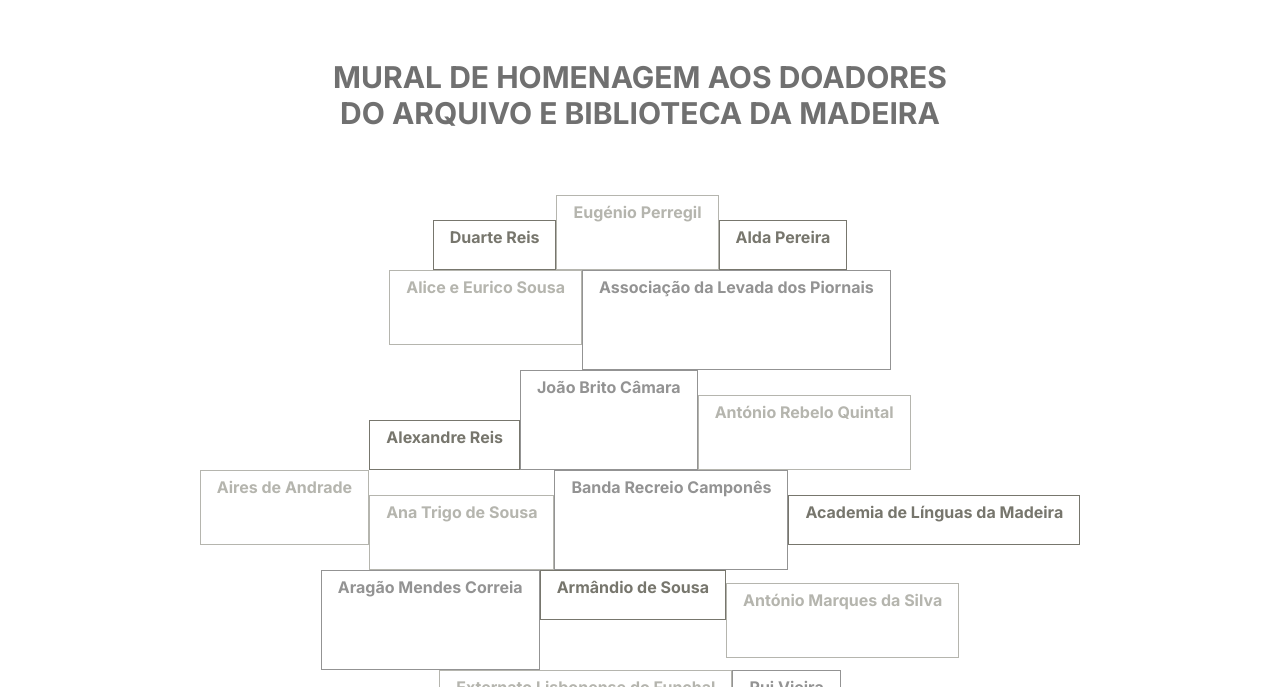
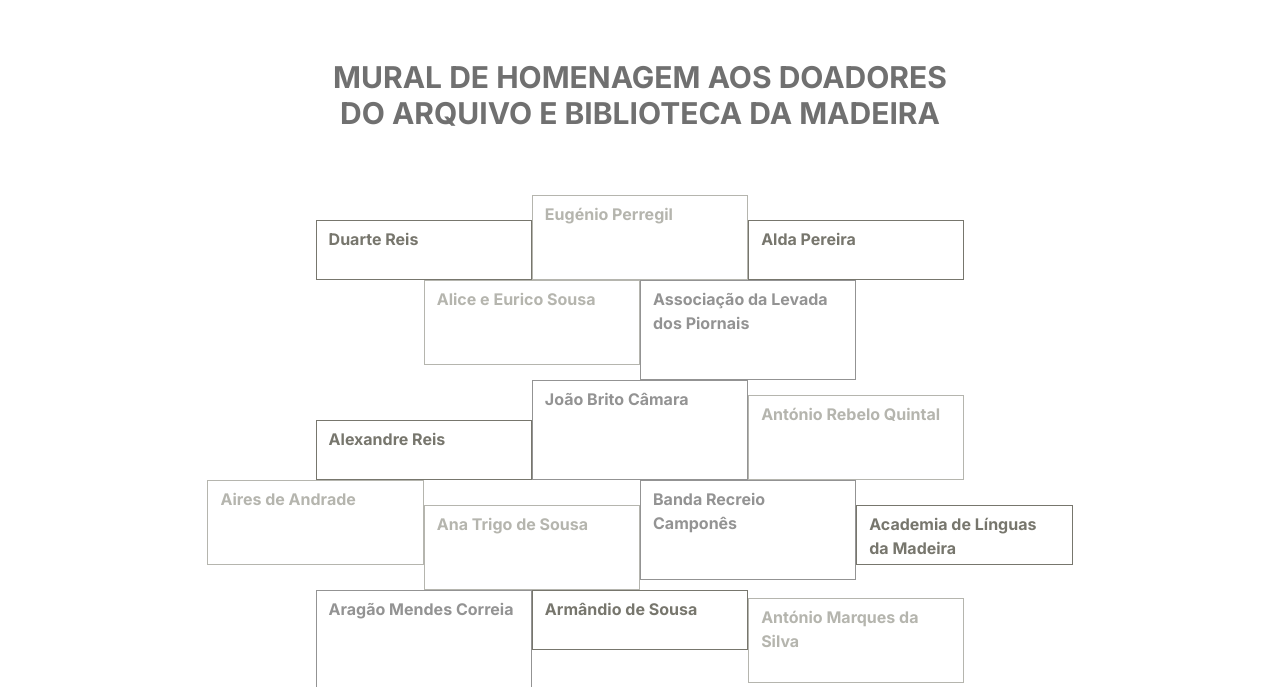
Before and after one commit to Sagnunes/abm_mural, a website: page src/index.html in a window 1280 px wide. Shown: the part 109-796 px from the top of the page. Drawn offline with Linux system fonts and the light colour scheme.

Commit message:
fixed margin and padding on large devices

```diff
--- a/src/input.css
+++ b/src/input.css
@@ -10,13 +10,13 @@
 }
 
 .box-50 {
-    @apply px-4 pt-1 h-[50px] border border-gray-50w flex justify-center items-start text-gray-50w font-bold text-center text-base hover:bg-gray-50w hover:text-white hover:cursor-pointer
+    @apply px-3 py-[6px] h-[60px] border border-gray-50w flex justify-center items-start text-gray-50w font-bold text-center text-base hover:bg-gray-50w hover:text-white hover:cursor-pointer lg:w-[216.28px] lg:text-start lg:justify-start
 }
 
 .box-75 {
-    @apply px-4 pt-1 h-[75px] border border-gray-75w flex justify-center items-start text-gray-75w font-bold text-center text-base hover:bg-gray-75w hover:text-white hover:cursor-pointer
+    @apply px-3 py-[6px] h-[85px] border border-gray-75w flex justify-center items-start text-gray-75w font-bold text-center text-base hover:bg-gray-75w hover:text-white hover:cursor-pointer lg:w-[216.28px] lg:text-start lg:justify-start
 }
 
 .box-100 {
-    @apply px-4 pt-1 h-[100px] border border-gray-100w flex justify-center items-start text-gray-100w font-bold text-center text-base hover:bg-gray-100w hover:text-white hover:cursor-pointer
+    @apply px-3 py-[6px] h-[100px] border border-gray-100w flex justify-center items-start text-gray-100w font-bold text-center text-base hover:bg-gray-100w hover:text-white hover:cursor-pointer lg:w-[216.28px] lg:text-start lg:justify-start
 }
```
Also changed, not shown: src/index.html (+1 -1 lines), src/output.css.
